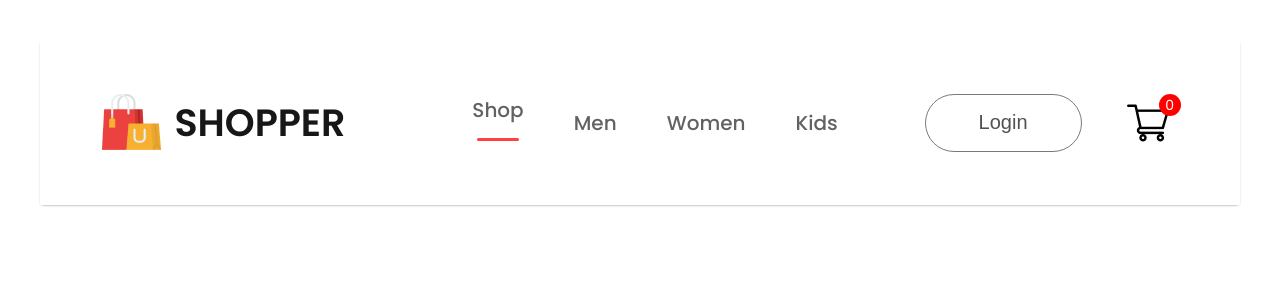
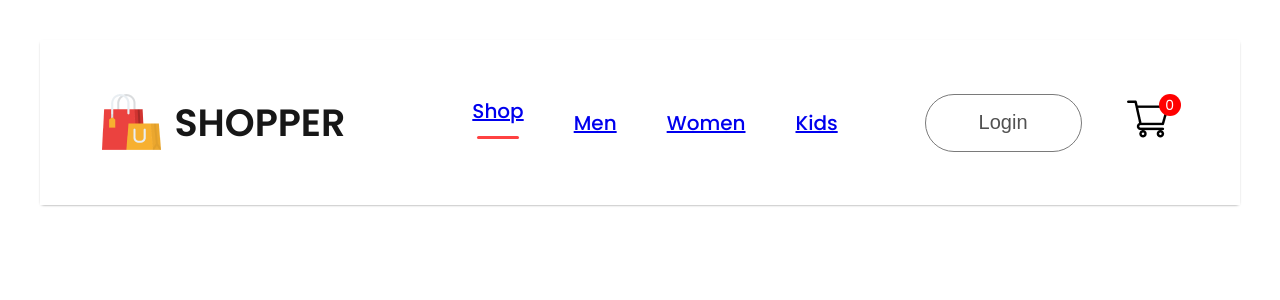
Before and after one commit to shahultas/Cart-Mern, a React (Vite) app in the folder Client/: page / in a window 1280 px wide. Shown: the top 300 px of the page. Built offline with nearby package versions, Linux system fonts and the light colour scheme.

Commit message:
Router in progressing

```diff
--- a/Client/src/App.jsx
+++ b/Client/src/App.jsx
@@ -1,10 +1,29 @@
 import "./App.css";
-import Navbar from './components/Navbar/Navbar';
+import Navbar from "./components/Navbar/Navbar";
+import { BrowserRouter, Route, Routes } from "react-router-dom";
+import Shop from "./pages/Shop";
+import ShopCategory from "./pages/ShopCategory";
+import Products from "./pages/Products";
+import Cart from "./pages/Cart";
+import LoginSignup from "./pages/LoginSignup";
 
 function App() {
   return (
     <div>
-      <Navbar />
+      <BrowserRouter>
+        <Navbar />
+        <Routes>
+          <Route path="/" element={<Shop />} />
+          <Route path="/mens" element={<ShopCategory category="men" />} />
+          <Route path="/womens" element={<ShopCategory category="women" />} />
+          <Route path="/kids" element={<ShopCategory category="kids" />} />
+          <Route path="/product" element={<Products />}>
+            <Route path=":productId" element={<Products />} />
+          </Route>
+          <Route path="/cart" element={<Cart />} />
+          <Route path="/login" element={<LoginSignup />} />
+        </Routes>
+      </BrowserRouter>
     </div>
   );
 }
--- a/Client/src/components/Navbar/Navbar.jsx
+++ b/Client/src/components/Navbar/Navbar.jsx
@@ -2,6 +2,7 @@
 import logo from "../../assets/logo.png";
 import cart_icon from "../../assets/cart_icon.png";
 import "./Navbar.css";
+import { Link } from "react-router-dom";
 
 const Navbar = () => {
   // useState section
@@ -22,36 +23,46 @@
             setMenu("shop");
           }}
         >
-          Shop{menu === "shop" ? <hr /> : <></>}
+          <Link to="/">Shop{menu === "shop" ? <hr /> : <></>}</Link>
         </li>
         <li
           onClick={() => {
             setMenu("men");
           }}
         >
+          <Link to="/mens">
             Men
             {menu === "men" ? <hr /> : <></>}
+          </Link>
         </li>
         <li
           onClick={() => {
             setMenu("women");
           }}
         >
+          <Link to="/womens">
             Women
             {menu === "women" ? <hr /> : <></>}
+          </Link>
         </li>
         <li
           onClick={() => {
             setMenu("kids");
           }}
         >
+          <Link to="/kids">
             Kids
             {menu === "kids" ? <hr /> : <></>}
+          </Link>
         </li>
       </ul>
       <div className="nav-login-cart">
+        <Link to="/login">
           <button>Login</button>
+        </Link>
+        <Link to="/cart">
           <img src={cart_icon} alt="" />
+        </Link>
         <div className="nav-cart-count">0</div>
       </div>
     </div>
```
Lines whose indentation alone changed are shown as unchanged.
